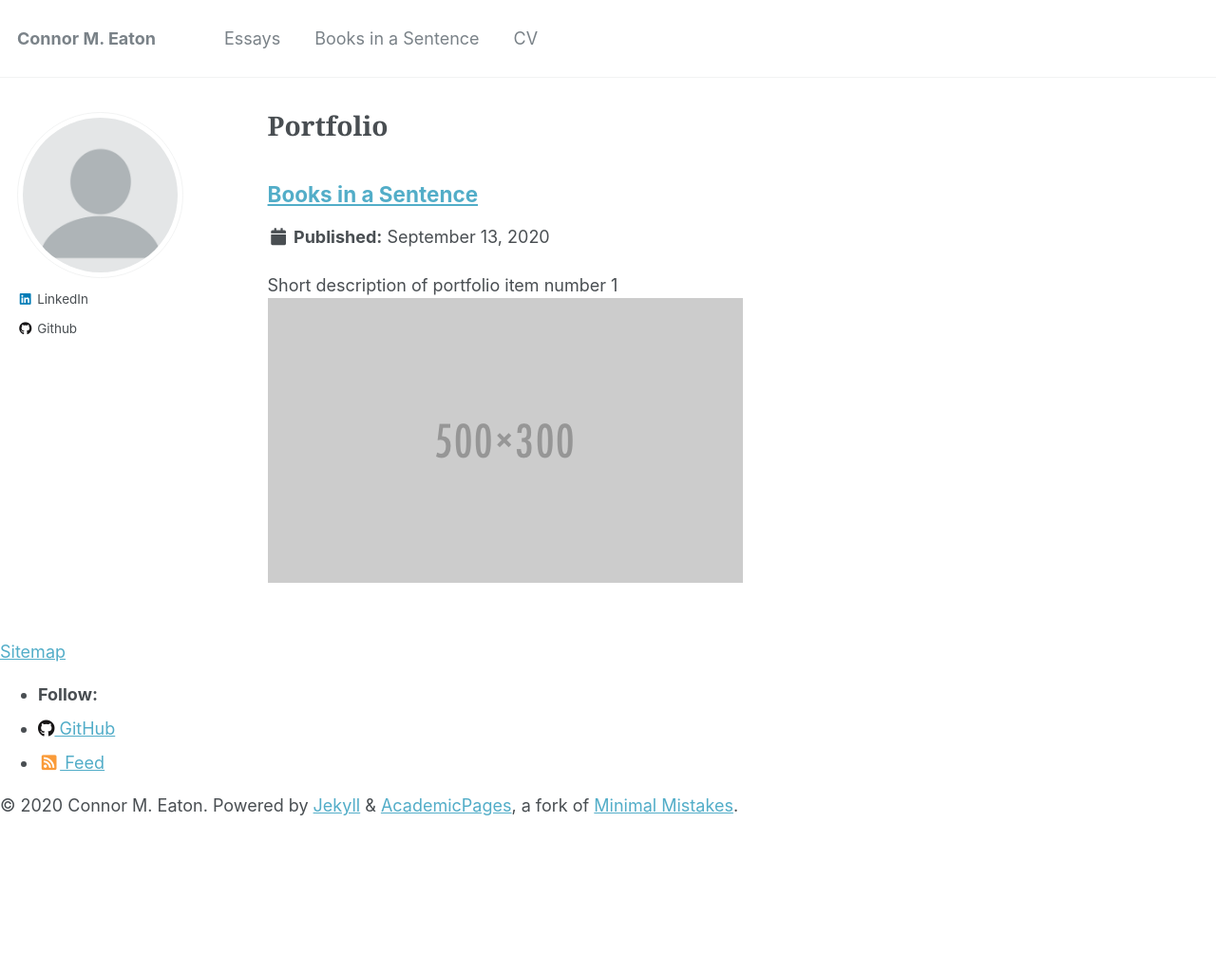
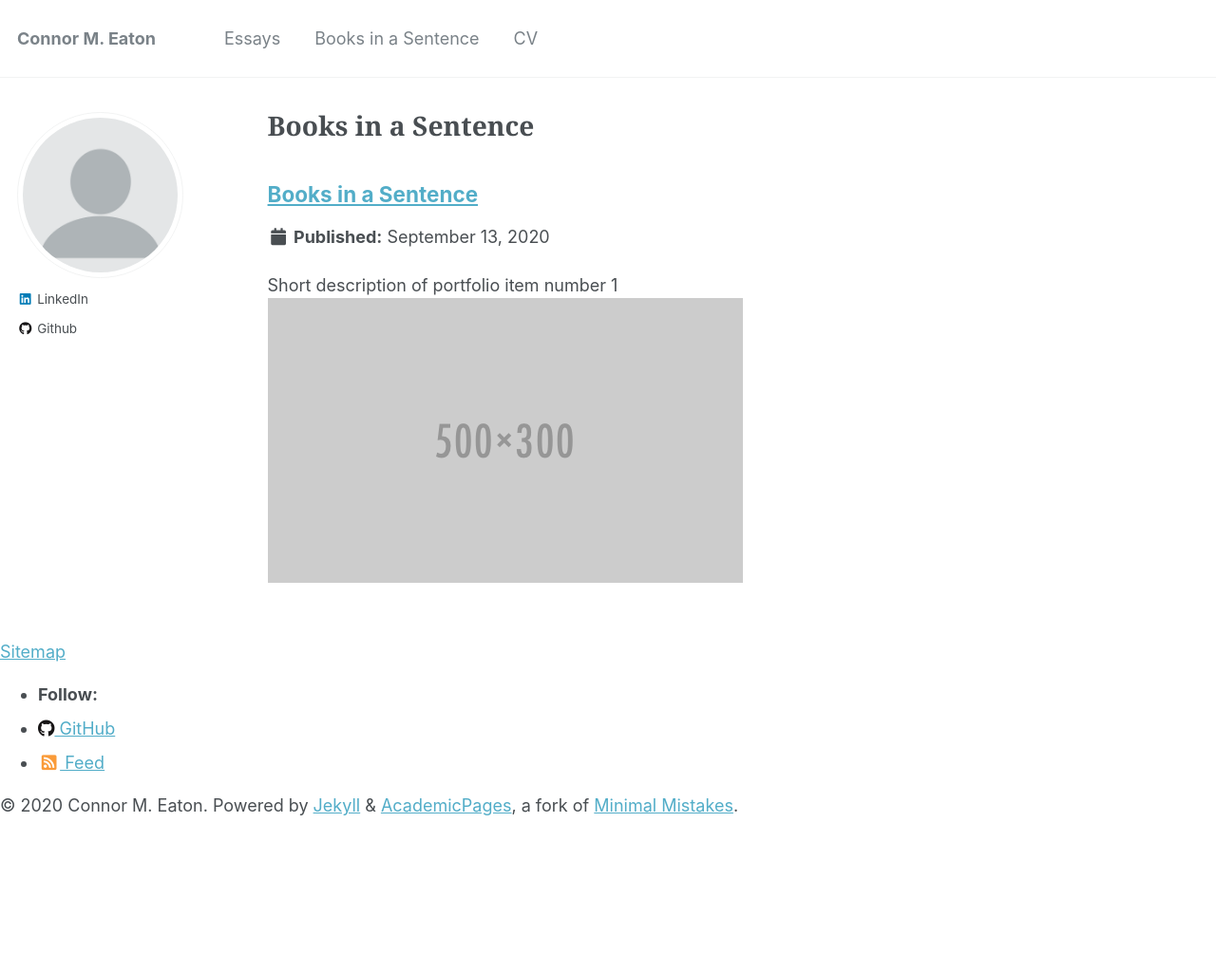
Before and after one commit to connormeaton/connormeaton.github.io, a Jekyll site: the page built from _pages/portfolio.html, in a window 1280 px wide. Shown: the whole page at 95% size. Built offline with Jekyll 4.4.1, drawn with Linux system fonts in a browser that asks for light colours.

Commit message:
Update portfolio.html

```diff
--- a/_pages/portfolio.html
+++ b/_pages/portfolio.html
@@ -1,12 +1,12 @@
 ---
 layout: archive
-title: "Portfolio"
+title: "Books in a Sentence"
 permalink: /portfolio/
 author_profile: true
 ---
 
-{% include base_path %}
-
+<!-- {% include base_path %}
+ -->
 
 {% for post in site.portfolio %}
   {% include archive-single.html %}
```
